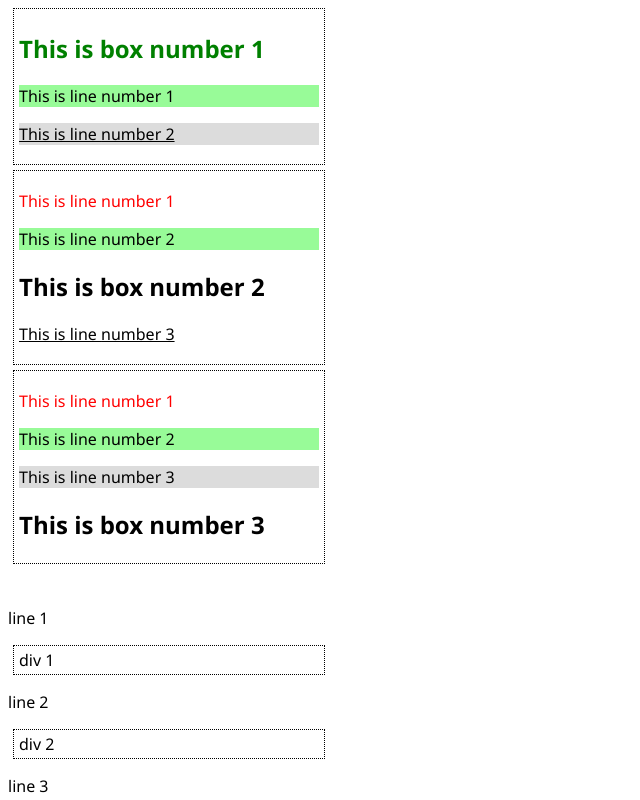
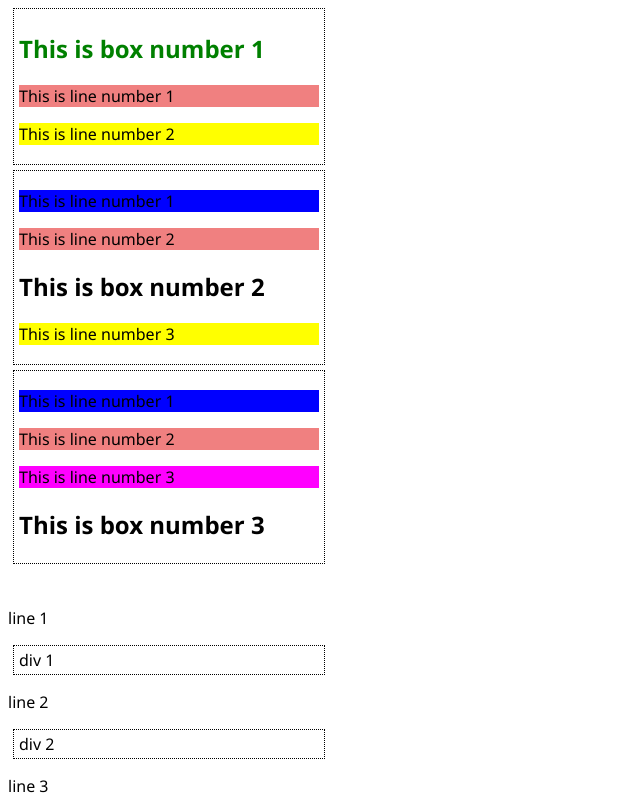
Before and after one commit to classicoman2/snippets-css-and-js, a plain HTML site: page css_selectors/pseudo-classes.html in a window 1280 px wide. Shown: the top 800 px of the page, without its empty margins (0-640 px from the left). Drawn offline with Linux system fonts and the light colour scheme.

Commit message:
pseudoclass

```diff
--- a/css_selectors/pseudo-classes.html
+++ b/css_selectors/pseudo-classes.html
@@ -25,25 +25,26 @@
 
     /** Selects the p that are the first child of their parent **/
     p:first-child {
-      color: red;
+      background-color: blue;
     }
 
+    /** Selects the h2 that are the first child of their parent **/
     h2:first-child {
       color: green;
     }
 
     /** Selects the p that are the 2nd child of their parent **/
     p:nth-child(2) {
-      background-color: palegreen;
+      background-color:lightcoral;
     }
 
     p:nth-child(3) {
-      background-color: gainsboro;
+      background-color: magenta;
     }
 
     /** Selects the p that are the last child of their parent **/
     p:last-child {
-      text-decoration: underline;
+      background-color: yellow;
     }
 
   </style>
```
